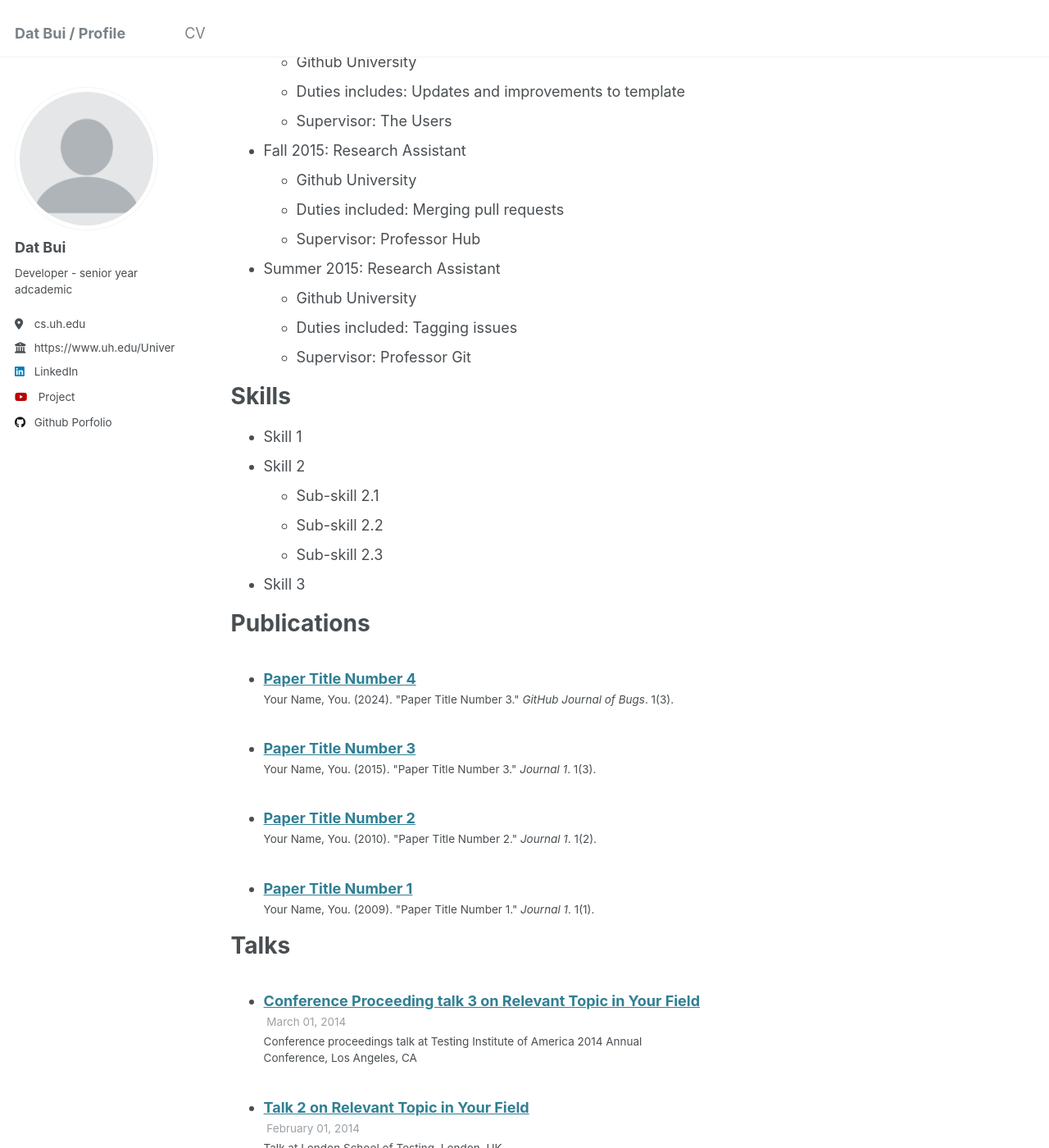
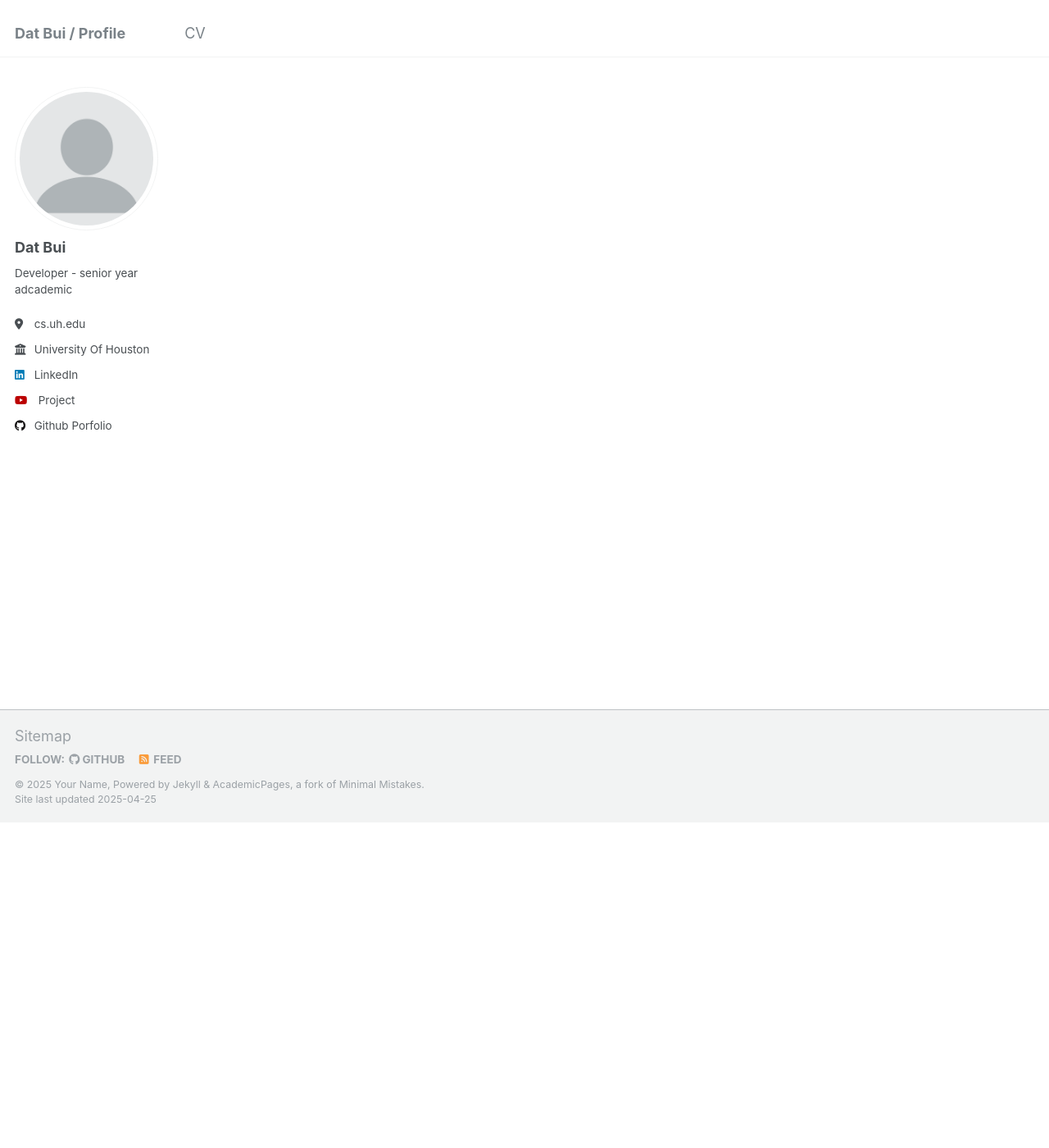
Before and after one commit to thanhdatbq/datbui.github.io, a Jekyll site: the page built from _pages/cv.md, in a window 1280 px wide and 1400 px high, scrolled down 397 px. Shown: the whole window at 82% size. Built offline with Jekyll 4.4.1, drawn with Linux system fonts in a browser that asks for light colours; some of the changed text lies outside the part shown.

Commit message:
update the rest

```diff
--- a/_config.yml
+++ b/_config.yml
@@ -26,7 +26,7 @@ author:
   pronouns         : # example: "she/her"
   bio              : "Developer - senior year adcademic"
   location         : "https://www.uh.edu/nsm/computer-science/"
-  employer         : "https://www.uh.edu/"
+  employer         : "University Of Houston"
   uri              : # URL
   email            : #"none@example.org"
 
--- a/_includes/author-profile.html
+++ b/_includes/author-profile.html
@@ -28,7 +28,7 @@
         <li class="author__desktop"><a href="{{ author.location }}"><i class="fa-solid fa-location-dot icon-pad-right" aria-hidden="true"></i>cs.uh.edu</a></li>
       {% endif %}
       {% if author.employer %}
-        <li class="author__desktop"><i class="fas fa-fw fa-building-columns icon-pad-right" aria-hidden="true"></i>{{ author.employer }}University Of Houston</li>
+        <li class="author__desktop"><a href="https://www.uh.edu/"><i class="fas fa-fw fa-building-columns icon-pad-right" aria-hidden="true"></i>{{ author.employer }}</a></li>
       {% endif %}
       {% if author.linkedin %}
       <li><a href="https://www.linkedin.com/in/{{ author.linkedin }}"><i class="fab fa-fw fa-linkedin icon-pad-right" aria-hidden="true"></i>LinkedIn</a></li>
--- a/_pages/cv.md
+++ b/_pages/cv.md
@@ -9,58 +9,3 @@ redirect_from:
 {% include base_path %}
 
 [Download CV](https://thanhdatbq.github.io/datbui.github.io/files/Resume.pdf)
-
-
-Education
-======
-* Ph.D in Version Control Theory, GitHub University, 2018 (expected)
-* M.S. in Jekyll, GitHub University, 2014
-* B.S. in GitHub, GitHub University, 2012
-
-Work experience
-======
-* Spring 2024: Academic Pages Collaborator
-  * Github University
-  * Duties includes: Updates and improvements to template
-  * Supervisor: The Users
-
-* Fall 2015: Research Assistant
-  * Github University
-  * Duties included: Merging pull requests
-  * Supervisor: Professor Hub
-
-* Summer 2015: Research Assistant
-  * Github University
-  * Duties included: Tagging issues
-  * Supervisor: Professor Git
-
-Skills
-======
-* Skill 1
-* Skill 2
-  * Sub-skill 2.1
-  * Sub-skill 2.2
-  * Sub-skill 2.3
-* Skill 3
-
-Publications
-======
-  <ul>{% for post in site.publications reversed %}
-    {% include archive-single-cv.html %}
-  {% endfor %}</ul>
-
-Talks
-======
-  <ul>{% for post in site.talks reversed %}
-    {% include archive-single-talk-cv.html  %}
-  {% endfor %}</ul>
-
-Teaching
-======
-  <ul>{% for post in site.teaching reversed %}
-    {% include archive-single-cv.html %}
-  {% endfor %}</ul>
-
-Service and leadership
-======
-* Currently signed in to 43 different slack teams
```
Also changed, not shown: other parts of _pages/cv.md (+1 -1 lines).
